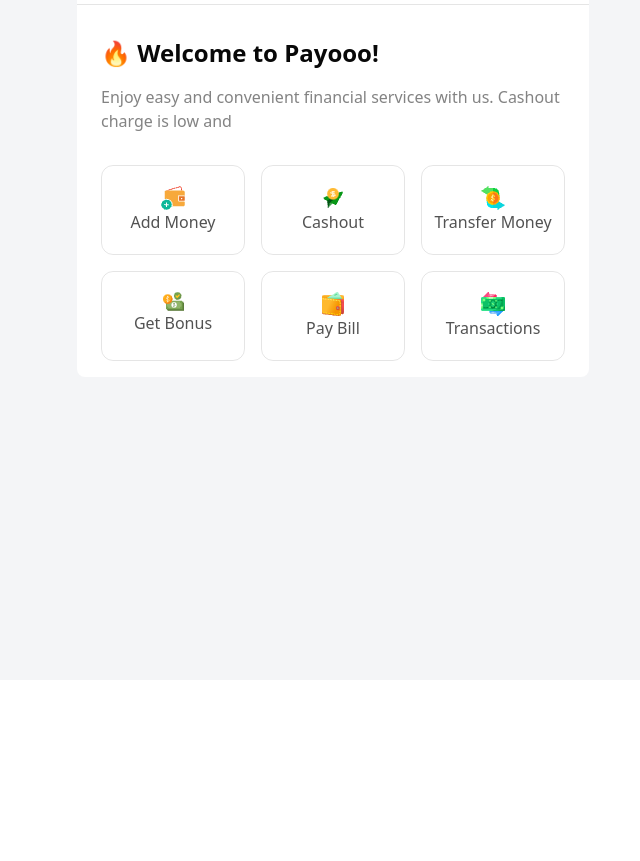
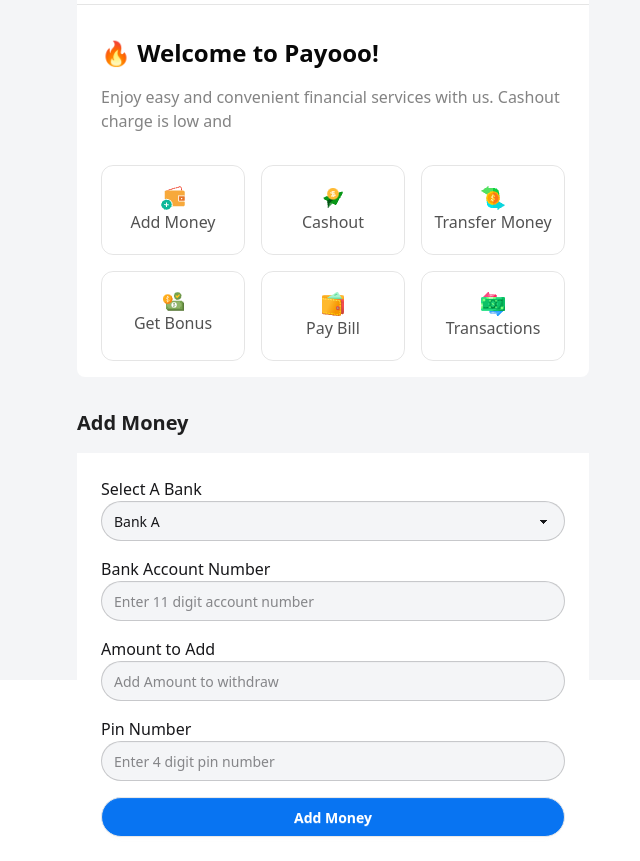
Before and after one commit to romanakhatun/payoo, a plain HTML site: page home.html in a window 1280 px wide. Shown: the part 120-981 px from the top of the page, without its empty margins (307-947 px from the left). Before the commit the page ends 800 px from the top, so only its background shows below. Drawn offline with nearby package versions, Linux system fonts and the light colour scheme.

Commit message:
add amount

```diff
--- a/home.html
+++ b/home.html
@@ -26,7 +26,9 @@
         <div class="flex justify-around items-center">
           <img src="./assets/logo.png" alt="Payoo Logo" />
           <div>
-            <h1 class="font-bold text-[#080808e6]">$ <span>4500</span></h1>
+            <h1 class="font-bold text-[#080808e6]">
+              $ <span id="balance">4500</span>
+            </h1>
             <p class="text-[#08080880]">Available Balance</p>
           </div>
         </div>
@@ -69,5 +71,56 @@
         </div>
       </div>
     </div>
+    <div class="max-w-lg mx-auto mt-8">
+      <h1 class="text-[#080808e6] font-bold text-xl mb-4">Add Money</h1>
+
+      <form class="bg-white p-6 space-y-4">
+        <div>
+          <h1>Select A Bank</h1>
+          <select
+            class="select focus:outline-none bg-[#f4f5f7] rounded-3xl w-full"
+            id="bank-account"
+          >
+            <option value="">Bank A</option>
+            <option value="">Bank B</option>
+            <option value="">Bank C</option>
+          </select>
+        </div>
+        <div>
+          <label for="">Bank Account Number</label> <br />
+          <input
+            id="number"
+            type="password"
+            placeholder="Enter 11 digit account number"
+            class="input focus:outline-none bg-[#f4f5f7] rounded-full w-full"
+          />
+        </div>
+        <div>
+          <label for="">Amount to Add</label> <br />
+          <input
+            id="add-amount"
+            type="number"
+            placeholder="Add Amount to withdraw"
+            class="input focus:outline-none bg-[#f4f5f7] rounded-full w-full"
+          />
+        </div>
+        <div>
+          <label for="">Pin Number</label> <br />
+          <input
+            id="add-pin"
+            type="password"
+            placeholder="Enter 4 digit pin number"
+            class="input focus:outline-none bg-[#f4f5f7] rounded-full w-full"
+          />
+        </div>
+        <button
+          id="add-money-btn"
+          class="btn w-full bg-[#0874F2] text-white rounded-full"
+        >
+          Add Money
+        </button>
+      </form>
+    </div>
+    <script src="./home.js"></script>
   </body>
 </html>
--- /dev/null
+++ b/home.js
@@ -0,0 +1,15 @@
+document
+  .getElementById("add-money-btn")
+  .addEventListener("click", function (e) {
+    e.preventDefault();
+
+    const bankAccount = document.getElementById("bank-account").value;
+    const accountNumber = document.getElementById("number").value;
+    const addPin = document.getElementById("add-pin").value;
+
+    // add amount
+    const addAmount = parseInt(document.getElementById("add-amount").value);
+    const balance = document.getElementById("balance");
+    const newBalance = addAmount + parseInt(balance.innerText);
+    balance.innerText = newBalance;
+  });
```
Also changed, not shown: index.html (+3 -1 lines), script.js (+11 -0 lines).
